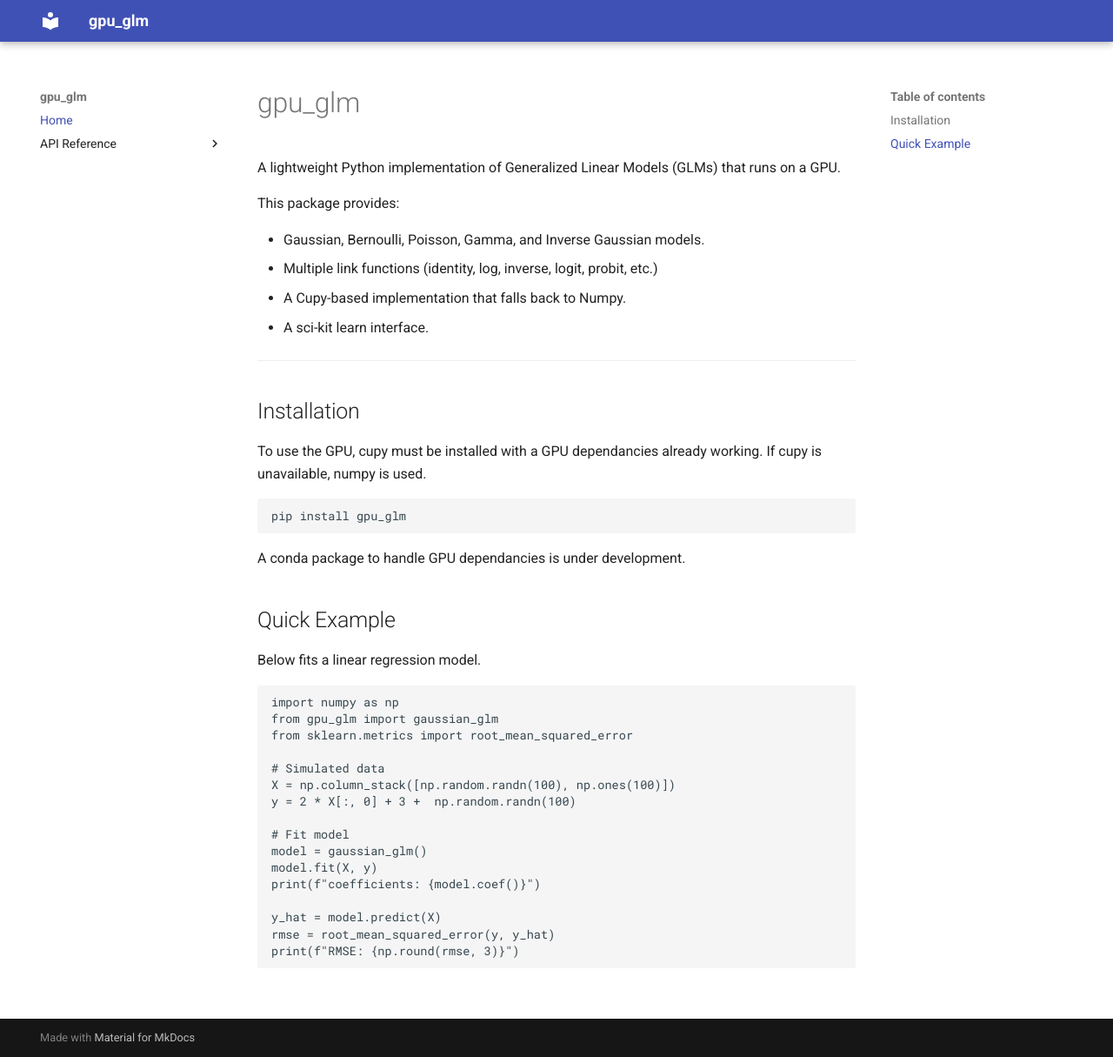
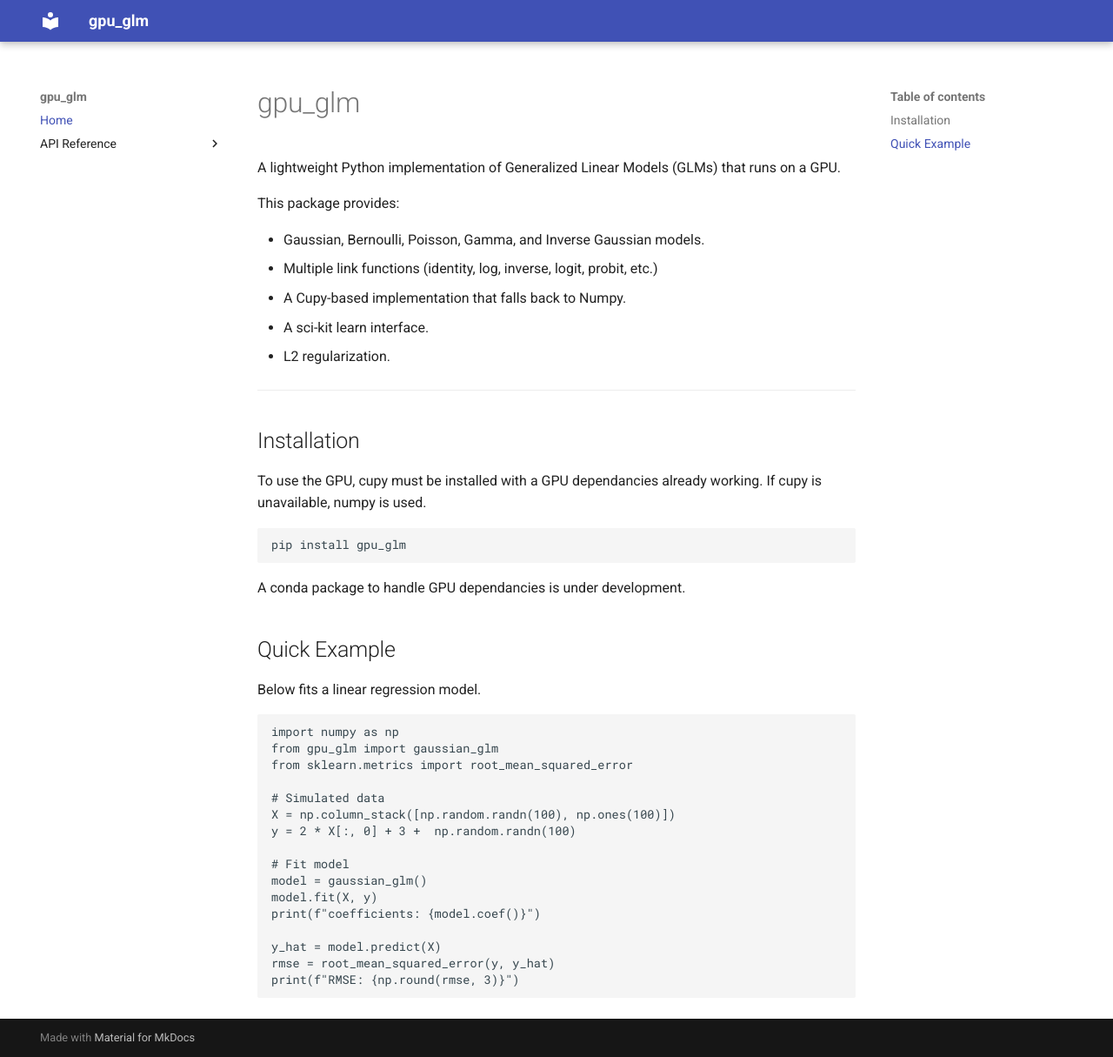
Before and after one commit to gmcmacran/gpu_glm, an MkDocs documentation site: the page built from docs/index.md, in a window 1280 px wide and 1215 px high. Shown: the whole window at 87% size. Built offline with MkDocs 1.6.1 and Material for MkDocs 9.7.7, drawn with Linux system fonts in a browser that asks for light colours.

Commit message:
Add L2 regularization

```diff
--- a/docs/index.md
+++ b/docs/index.md
@@ -8,6 +8,7 @@ This package provides:
 - Multiple link functions (identity, log, inverse, logit, probit, etc.)
 - A Cupy-based implementation that falls back to Numpy.
 - A sci-kit learn interface.
+- L2 regularization.
 
 ---
 
```
